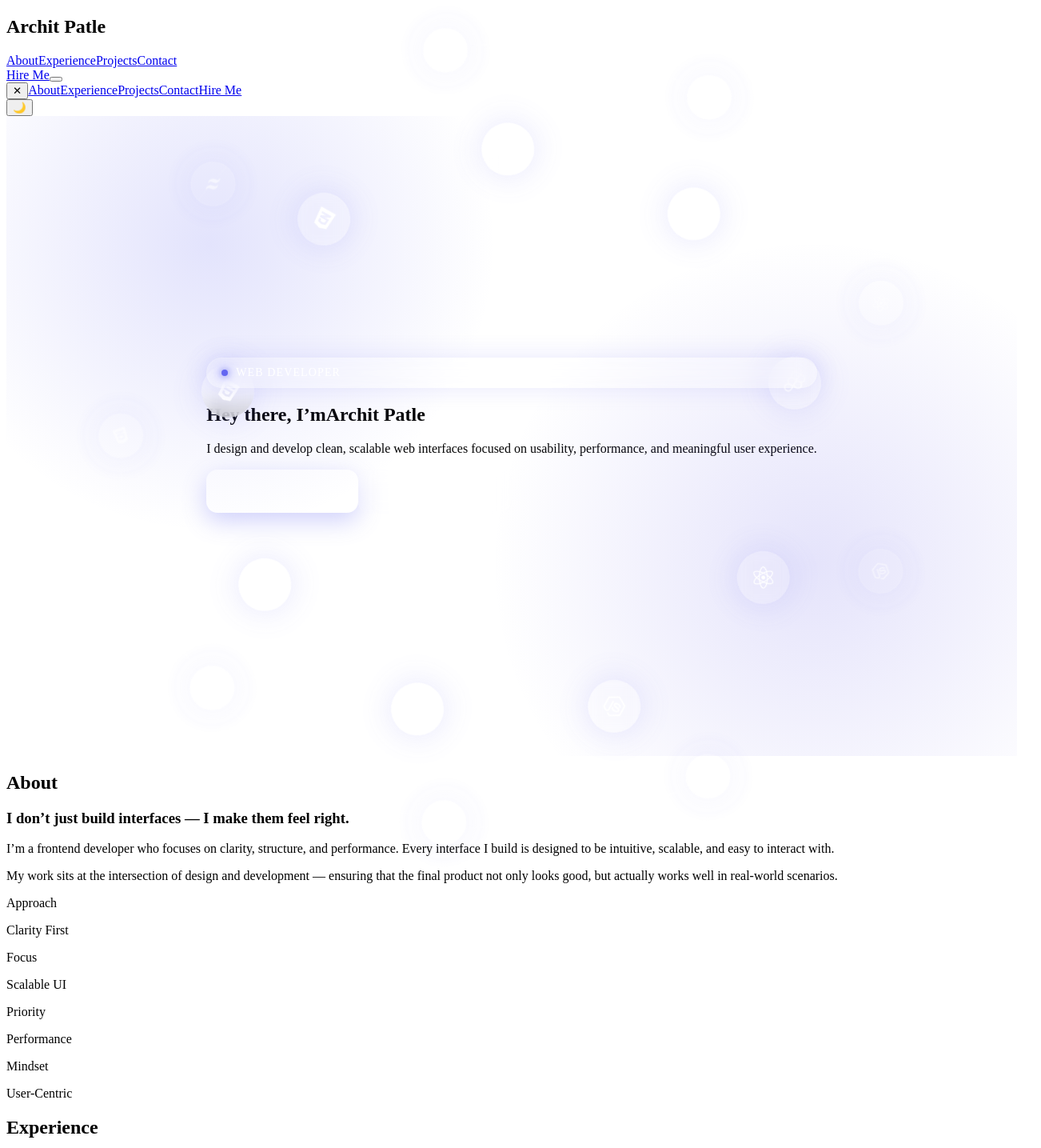
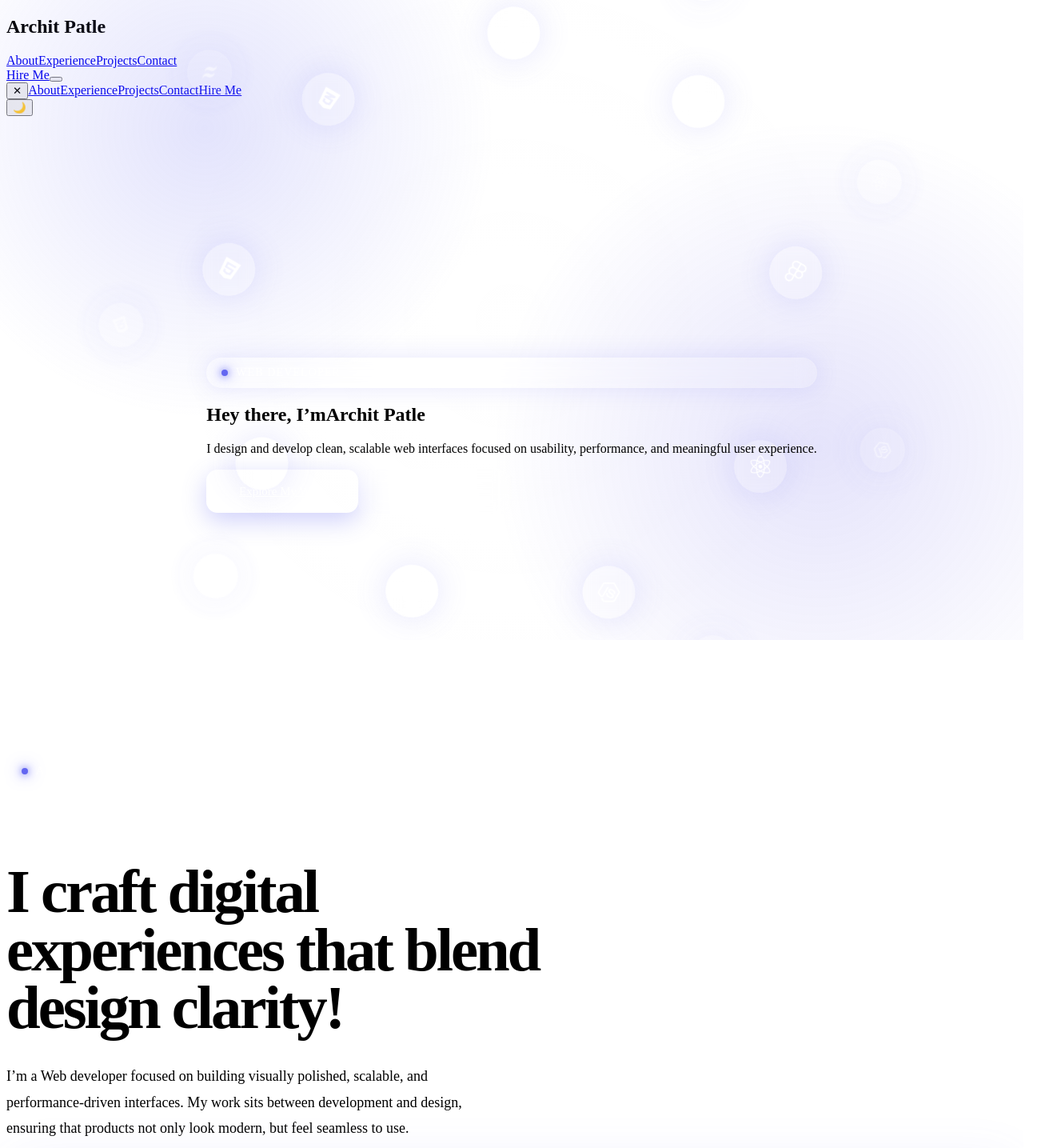
Before and after one commit to architpatle/archit-portfolio, a React (Vite) app: page / in a window 1280 px wide. Shown: the top 1435 px of the page at 80% size, 1302 px wide, since content can reach past the window. Built offline with nearby package versions, Linux system fonts and the light colour scheme; the HTML template or start-up script is replaced by a standard one.

Commit message:
Enhanced About section

```diff
--- a/src/App.jsx
+++ b/src/App.jsx
@@ -11,6 +11,7 @@ import Skills from "./components/Skills/Skills";
 import Education from "./components/Education/Education";
 import Contact from "./components/Contact/Contact";
 import Footer from "./components/Footer/Footer";
+import OrbitalBackground from "./components/common/OrbitalBackground";
 
 function App() {
   const [menuOpen, setMenuOpen] = useState(false);
@@ -22,7 +23,7 @@ function App() {
 
   return (
     <div className="bg-bg text-primary min-h-screen">
-      <Background />
+      <OrbitalBackground />
       <Navbar menuOpen={menuOpen} setMenuOpen={setMenuOpen} />
       <MobileMenu menuOpen={menuOpen} setMenuOpen={setMenuOpen} />
       <ThemeToggle />
--- a/src/components/About/About.jsx
+++ b/src/components/About/About.jsx
@@ -1,61 +1,50 @@
 import Container from "../common/Container";
-import SectionHeader from "../common/SectionHeader";
+import styles from "./About.module.css";
+import img from "../../../src/assets/images/archit.jpeg"
 
 export default function About() {
   return (
-    <section id="about" className="py-24 md:py-32">
+    <section
+      id="about"
+      className={`relative z-10 py-28 md:py-36 ${styles.about}`}
+    >
       <Container>
 
-        <SectionHeader title="About" />
+        <div className="grid lg:grid-cols-[1fr_1.1fr] gap-16 items-center">
 
-        <div className="grid md:grid-cols-2 gap-12 items-start">
-
-          {/* LEFT SIDE */}
+          {/* LEFT */}
           <div>
 
-            {/* BIG STATEMENT */}
-            <h3 className="text-2xl md:text-3xl font-heading leading-snug mb-6">
-              I don’t just build interfaces — I make them{" "}
-              <span className="text-accent">feel right</span>.
-            </h3>
+            {/* EYEBROW */}
+            <div className={styles.eyebrow}>
+              <span className={styles.dot}></span>
+              About Me
+            </div>
+
+            {/* HUGE STATEMENT */}
+            <h2 className={` text-3xl sm:text-4xl md:text-5xl ${styles.heading}`}>
+              I craft digital experiences that blend{" "}
+              <span>design clarity!</span>
+            </h2>
 
             {/* DESCRIPTION */}
-            <p className="text-secondary leading-relaxed mb-4">
-              I’m a frontend developer who focuses on clarity, structure, and
-              performance. Every interface I build is designed to be intuitive,
-              scalable, and easy to interact with.
-            </p>
-
-            <p className="text-secondary leading-relaxed">
-              My work sits at the intersection of design and development —
-              ensuring that the final product not only looks good, but actually
-              works well in real-world scenarios.
+            <p className={styles.description}>
+              I’m a Web developer focused on building visually polished,
+              scalable, and performance-driven interfaces. My work sits between
+              development and design, ensuring that products not only look modern,
+              but feel seamless to use.
             </p>
 
           </div>
 
-          {/* RIGHT SIDE (TRAITS) */}
-          <div className="grid grid-cols-2 gap-4">
+          {/* RIGHT IMAGE */}
+          <div className={styles.imageWrapper}>
 
-            <div className="card">
-              <p className="text-sm text-secondary mb-1">Approach</p>
-              <p className="font-heading">Clarity First</p>
-            </div>
-
-            <div className="card">
-              <p className="text-sm text-secondary mb-1">Focus</p>
-              <p className="font-heading">Scalable UI</p>
-            </div>
-
-            <div className="card">
-              <p className="text-sm text-secondary mb-1">Priority</p>
-              <p className="font-heading">Performance</p>
-            </div>
-
-            <div className="card">
-              <p className="text-sm text-secondary mb-1">Mindset</p>
-              <p className="font-heading">User-Centric</p>
-            </div>
+            <img
+              src={img}
+              alt="About"
+              className={styles.image}
+            />
 
           </div>
 
--- a/src/components/About/About.module.css
+++ b/src/components/About/About.module.css
@@ -1,8 +1,116 @@
-span {
-  transition: all 0.2s ease;
+.about {
+  position: relative;
+  background-color: var(--bg);
+
 }
 
-span:hover {
-  border-color: var(--accent);
+.eyebrow {
+  display: inline-flex;
+  align-items: center;
+  gap: 10px;
+
+  padding: 10px 18px;
+
+  border-radius: 999px;
+
+  background: rgba(255,255,255,0.05);
+
+  border: 1px solid rgba(255,255,255,0.08);
+
+  backdrop-filter: blur(12px);
+
+  font-size: 14px;
+
+  letter-spacing: 0.08em;
+
+  text-transform: uppercase;
+
+  color: white;
+
+  margin-bottom: 32px;
+}
+
+.dot {
+  width: 8px;
+  height: 8px;
+
+  border-radius: 50%;
+
+  background: #6366f1;
+
+  box-shadow:
+    0 0 10px #6366f1,
+    0 0 20px #6366f1;
+}
+
+.heading {
+  font-size: clamp(3rem, 6vw, 6rem);
+
+  line-height: 0.95;
+
+  font-weight: 700;
+
+  letter-spacing: -0.04em;
+
+  margin-bottom: 32px;
+
+  max-width: 700px;
+}
+
+.heading span {
   color: var(--accent);
 }
+
+.description {
+  max-width: 600px;
+
+  font-size: 18px;
+
+  line-height: 1.8;
+
+  color: var(--text-secondary);
+}
+
+.imageWrapper {
+  position: relative;
+
+  width: 100%;
+  height: 100%;
+
+  /* min-height: 760px; */
+
+  overflow: hidden;
+
+  border-radius: 32px;
+
+  border: 1px solid rgba(255,255,255,0.08);
+
+  box-shadow:
+    0 0 60px rgba(99,102,241,0.08);
+}
+
+.image {
+  width: 100%;
+  height: 100%;
+
+  object-fit: cover;
+}
+
+@media (max-width: 1024px) {
+
+  .imageWrapper {
+    min-height: 500px;
+  }
+}
+
+@media (max-width: 768px) {
+
+  .heading {
+    font-size: 3rem;
+    line-height: 1.05;
+  }
+
+  .imageWrapper {
+    min-height: 420px;
+  }
+}
--- a/src/components/Hero/Hero.jsx
+++ b/src/components/Hero/Hero.jsx
@@ -33,43 +33,7 @@ export default function Hero() {
     <section
       className={`relative py-28 md:py-36 overflow-hidden ${styles.hero}`}
     >
-      {/* BACKGROUND */}
-      <div className={styles.gradientBg}></div>
 
-      {/* ORBIT SYSTEM */}
-      <div className={styles.orbitWrapper}>
-
-        <div className={`${styles.orbit} ${styles.orbitOne}`}>
-          {orbitIcons.map((icon, i) => (
-            <div
-              key={i}
-              className={styles.icon}
-              style={{
-                transform: `rotate(${i * 40}deg) translateX(var(--orbit1-radius)) rotate(-${i * 40
-                  }deg)`,
-              }}
-            >
-              {icon}
-            </div>
-          ))}
-        </div>
-
-        <div className={`${styles.orbit} ${styles.orbitTwo}`}>
-          {orbitIcons.map((icon, i) => (
-            <div
-              key={i}
-              className={styles.iconSecondary}
-              style={{
-                transform: `rotate(${i * 40}deg) translateX(var(--orbit2-radius)) rotate(-${i * 40
-                  }deg)`,
-              }}
-            >
-              {icon}
-            </div>
-          ))}
-        </div>
-
-      </div>
 
       <Container>
         <div className="flex flex-col items-center text-center max-w-4xl mx-auto relative z-10">
--- /dev/null
+++ b/src/components/common/OrbitalBackground.jsx
@@ -0,0 +1,70 @@
+import styles from "./OrbitalBackground.module.css";
+
+import {
+  FaReact,
+  FaNodeJs,
+  FaFigma,
+  FaHtml5,
+  FaCss3Alt,
+} from "react-icons/fa";
+
+import {
+  SiExpress,
+  SiJavascript,
+  SiTailwindcss,
+  SiBootstrap,
+} from "react-icons/si";
+
+const orbitIcons = [
+  <FaReact />,
+  <FaNodeJs />,
+  <SiExpress />,
+  <SiJavascript />,
+  <FaHtml5 />,
+  <FaCss3Alt />,
+  <SiTailwindcss />,
+  <SiBootstrap />,
+  <FaFigma />,
+];
+
+export default function OrbitalBackground() {
+  return (
+    <div className={styles.wrapper}>
+
+      <div className={styles.gradient}></div>
+
+      <div className={`${styles.orbit} ${styles.orbitOne}`}>
+        {orbitIcons.map((icon, i) => (
+          <div
+            key={i}
+            className={styles.icon}
+            style={{
+              transform: `rotate(${i * 40}deg)
+              translateX(var(--orbit1-radius))
+              rotate(-${i * 40}deg)`,
+            }}
+          >
+            {icon}
+          </div>
+        ))}
+      </div>
+
+      <div className={`${styles.orbit} ${styles.orbitTwo}`}>
+        {orbitIcons.map((icon, i) => (
+          <div
+            key={i}
+            className={styles.iconSecondary}
+            style={{
+              transform: `rotate(${i * 40}deg)
+              translateX(var(--orbit2-radius))
+              rotate(-${i * 40}deg)`,
+            }}
+          >
+            {icon}
+          </div>
+        ))}
+      </div>
+
+    </div>
+  );
+}
--- /dev/null
+++ b/src/components/common/OrbitalBackground.module.css
@@ -0,0 +1,139 @@
+.wrapper {
+  position: fixed;
+  inset: 0;
+
+  display: flex;
+  align-items: center;
+  justify-content: center;
+
+  overflow: hidden;
+
+  pointer-events: none;
+
+  z-index: 0;
+
+  --orbit1-radius: 360px;
+  --orbit2-radius: 490px;
+}
+
+.gradient {
+  position: absolute;
+  inset: 0;
+
+  background:
+    radial-gradient(circle at 20% 20%, rgba(99, 102, 241, 0.18), transparent 30%),
+    radial-gradient(circle at 80% 70%, rgba(79, 70, 229, 0.15), transparent 35%),
+    radial-gradient(circle at center, rgba(255, 255, 255, 0.02), transparent 60%);
+}
+
+.orbit {
+  position: absolute;
+  border-radius: 50%;
+  border: 1px solid rgba(255,255,255,0.06);
+}
+
+.orbitOne {
+  width: 720px;
+  height: 720px;
+
+  animation: rotateOrbit 75s linear infinite;
+}
+
+.orbitTwo {
+  width: 980px;
+  height: 980px;
+
+  opacity: 0.7;
+
+  animation: rotateOrbitReverse 110s linear infinite;
+}
+
+.icon,
+.iconSecondary {
+  position: absolute;
+
+  top: 50%;
+  left: 50%;
+
+  width: 64px;
+  height: 64px;
+
+  margin: -32px;
+
+  border-radius: 50%;
+
+  display: flex;
+  align-items: center;
+  justify-content: center;
+
+  background: rgba(255,255,255,0.05);
+
+  border: 1px solid rgba(255,255,255,0.08);
+
+  backdrop-filter: blur(14px);
+
+  color: white;
+
+  font-size: 28px;
+
+  box-shadow:
+    0 0 40px rgba(99,102,241,0.16),
+    inset 0 0 20px rgba(255,255,255,0.03);
+}
+
+.iconSecondary {
+  width: 54px;
+  height: 54px;
+
+  margin: -27px;
+
+  font-size: 22px;
+
+  opacity: 0.8;
+}
+
+@keyframes rotateOrbit {
+  from {
+    transform: rotate(0deg);
+  }
+
+  to {
+    transform: rotate(360deg);
+  }
+}
+
+@keyframes rotateOrbitReverse {
+  from {
+    transform: rotate(360deg);
+  }
+
+  to {
+    transform: rotate(0deg);
+  }
+}
+
+@media (max-width: 768px) {
+
+  .wrapper {
+    --orbit1-radius: 240px;
+    --orbit2-radius: 340px;
+  }
+
+  .orbitOne {
+    width: 480px;
+    height: 480px;
+  }
+
+  .orbitTwo {
+    width: 680px;
+    height: 680px;
+  }
+
+  .icon,
+  .iconSecondary {
+    width: 44px;
+    height: 44px;
+
+    font-size: 18px;
+  }
+}
```
Also changed, not shown: src/assets/images/archit.jpeg (added).
